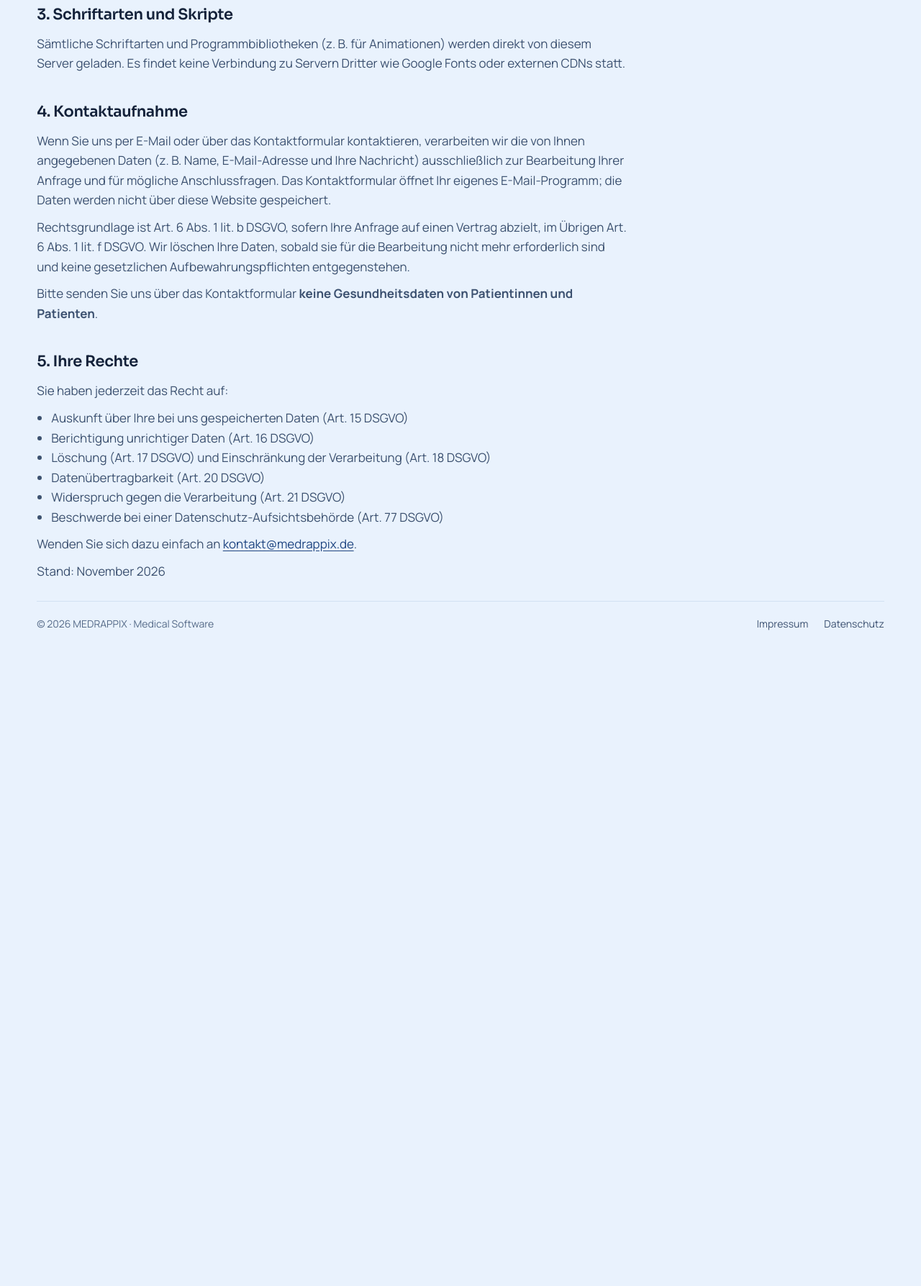
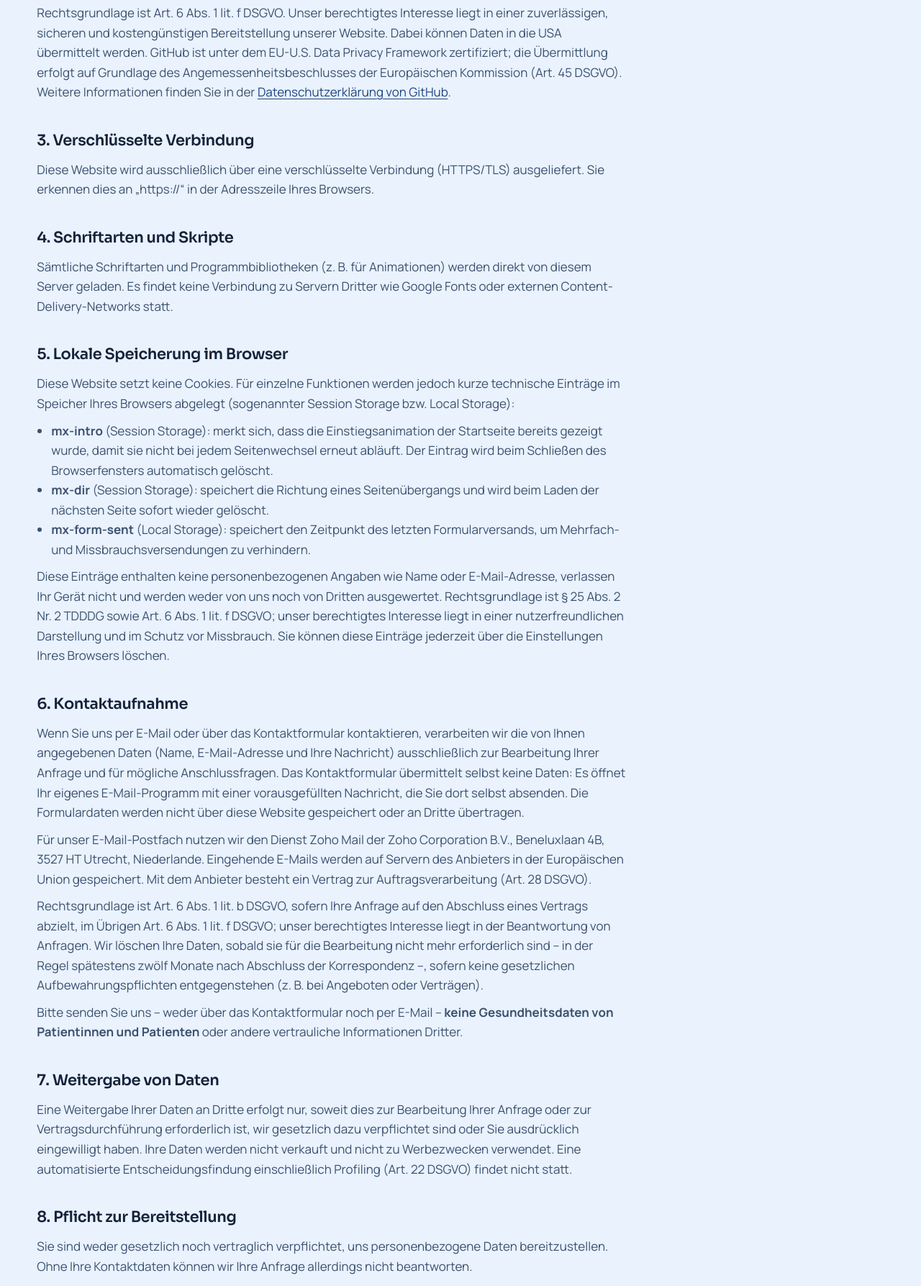
Before and after one commit to MEDRAPPIX/Website, a plain HTML site: page datenschutz/index.html in a window 1280 px wide. Shown: the part 1010-2797 px from the top of the page at 72% size. Before the commit the page ends 1953 px from the top, so only its background shows below. Drawn offline with Linux system fonts and the light colour scheme.

Commit message:
Add files via upload

```diff
--- a/datenschutz/index.html
+++ b/datenschutz/index.html
@@ -4,7 +4,7 @@
   <meta charset="utf-8">
   <meta name="viewport" content="width=device-width, initial-scale=1, viewport-fit=cover">
   <title>Datenschutz – MEDRAPPIX</title>
-  <meta name="description" content="Rechtliche Angaben zu MEDRAPPIX.">
+  <meta name="description" content="Datenschutzhinweise der Website von MEDRAPPIX – Medical Software.">
   <meta name="theme-color" content="#e9f2fd">
   <meta name="robots" content="noindex, follow">
   <link rel="icon" type="image/png" sizes="32x32" href="../assets/img/favicon-32.png">
@@ -24,9 +24,9 @@
       <a class="brand" href="../" data-logo aria-label="MEDRAPPIX – Medical Software, zur Startseite"><img class="logo-fallback" src="../assets/img/medrappix-logo.png" width="1600" height="394" alt="MEDRAPPIX – Medical Software"></a>
       <nav class="main-nav" id="mainNav" aria-label="Hauptnavigation">
         <ul>
-          <li><a href="../vorgehen/" data-dir="fade">Vorgehen</a></li>
           <li><a href="../ueber-uns/" data-dir="fade">Über uns</a></li>
           <li><a href="../anwendungsfelder/" data-dir="fade">Anwendungsfelder</a></li>
+          <li><a href="../vorgehen/" data-dir="fade">Vorgehen</a></li>
           <li><a href="../kosten/" data-dir="fade">Kosten</a></li>
           <li><a href="../faq/" data-dir="fade">FAQ</a></li>
           <li><a href="../#kontakt" data-dir="fade">Kontakt</a></li>
@@ -43,42 +43,70 @@
       </div>
       <article class="legal">
         <h1>Datenschutzhinweise</h1>
-        <p>Wir freuen uns über Ihr Interesse an MEDRAPPIX. Der Schutz Ihrer personenbezogenen Daten ist uns wichtig – gerade weil wir im Gesundheitswesen arbeiten. Diese Website ist bewusst schlank gehalten: <strong>keine Cookies, kein Tracking, keine Analyse-Tools, keine eingebundenen Inhalte Dritter.</strong></p>
+        <p>Wir freuen uns über Ihr Interesse an MEDRAPPIX. Der Schutz Ihrer personenbezogenen Daten ist uns wichtig – gerade weil wir im Gesundheitswesen arbeiten. Diese Website ist bewusst schlank gehalten: <strong>keine Cookies, kein Tracking, keine Analyse-Tools, keine eingebundenen Inhalte Dritter.</strong> Im Folgenden informieren wir Sie, welche Daten beim Besuch dieser Website verarbeitet werden.</p>
 
         <h2>1. Verantwortlicher</h2>
+        <p>
           MEDRAPPIX<br>
           Dr. med. Kay Brilla<br>
           Straße zum See 21<br>
           16348 Wandlitz<br>
           Deutschland<br>
+          Telefon: 0174 4215630<br>
           E-Mail: <a href="mailto:kontakt@medrappix.de">kontakt@medrappix.de</a>
+        </p>
+        <p>Ein Datenschutzbeauftragter ist für uns gesetzlich nicht vorgeschrieben und daher nicht benannt. Bei Fragen zum Datenschutz wenden Sie sich bitte direkt an die oben genannte Adresse.</p>
 
         <h2>2. Hosting über GitHub Pages</h2>
-        <p>Diese Website wird über GitHub Pages bereitgestellt, einen Dienst der GitHub Inc., 88 Colin P. Kelly Jr. Street, San Francisco, CA 94107, USA. Beim Aufruf der Website verarbeitet GitHub technisch notwendige Verbindungsdaten (insbesondere Ihre IP-Adresse, Datum und Uhrzeit des Zugriffs, aufgerufene Seite, Browser- und Betriebssysteminformationen), um die Website auszuliefern und die Sicherheit des Dienstes zu gewährleisten.</p>
-        <p>Rechtsgrundlage ist Art. 6 Abs. 1 lit. f DSGVO. Unser berechtigtes Interesse liegt in einer zuverlässigen, sicheren und kostengünstigen Bereitstellung unserer Website. Eine Übermittlung in die USA erfolgt auf Grundlage des EU-U.S. Data Privacy Framework, unter dem GitHub zertifiziert ist, sowie ergänzender Standardvertragsklauseln. Weitere Informationen: <a href="https://docs.github.com/de/site-policy/privacy-policies/github-general-privacy-statement" rel="noopener">Datenschutzerklärung von GitHub</a>.</p>
+        <p>Diese Website wird über GitHub Pages bereitgestellt, einen Dienst der GitHub, Inc., 88 Colin P. Kelly Jr. Street, San Francisco, CA 94107, USA. Beim Aufruf der Website verarbeitet GitHub technisch notwendige Verbindungsdaten, insbesondere Ihre IP-Adresse, Datum und Uhrzeit des Zugriffs, die aufgerufene Seite sowie Informationen zu Browser und Betriebssystem. Dies ist erforderlich, um die Website auszuliefern und die Sicherheit des Dienstes zu gewährleisten. Wir selbst haben keinen Zugriff auf diese Verbindungsdaten und werten sie nicht aus.</p>
+        <p>Rechtsgrundlage ist Art. 6 Abs. 1 lit. f DSGVO. Unser berechtigtes Interesse liegt in einer zuverlässigen, sicheren und kostengünstigen Bereitstellung unserer Website. Dabei können Daten in die USA übermittelt werden. GitHub ist unter dem EU-U.S. Data Privacy Framework zertifiziert; die Übermittlung erfolgt auf Grundlage des Angemessenheitsbeschlusses der Europäischen Kommission (Art. 45 DSGVO). Weitere Informationen finden Sie in der <a href="https://docs.github.com/de/site-policy/privacy-policies/github-general-privacy-statement" rel="noopener">Datenschutzerklärung von GitHub</a>.</p>
 
-        <h2>3. Schriftarten und Skripte</h2>
-        <p>Sämtliche Schriftarten und Programmbibliotheken (z. B. für Animationen) werden direkt von diesem Server geladen. Es findet keine Verbindung zu Servern Dritter wie Google Fonts oder externen CDNs statt.</p>
+        <h2>3. Verschlüsselte Verbindung</h2>
+        <p>Diese Website wird ausschließlich über eine verschlüsselte Verbindung (HTTPS/TLS) ausgeliefert. Sie erkennen dies an „https://“ in der Adresszeile Ihres Browsers.</p>
 
-        <h2>4. Kontaktaufnahme</h2>
-        <p>Wenn Sie uns per E-Mail oder über das Kontaktformular kontaktieren, verarbeiten wir die von Ihnen angegebenen Daten (z. B. Name, E-Mail-Adresse und Ihre Nachricht) ausschließlich zur Bearbeitung Ihrer Anfrage und für mögliche Anschlussfragen. Das Kontaktformular öffnet Ihr eigenes E-Mail-Programm; die Daten werden nicht über diese Website gespeichert.</p>
-        <p>Rechtsgrundlage ist Art. 6 Abs. 1 lit. b DSGVO, sofern Ihre Anfrage auf einen Vertrag abzielt, im Übrigen Art. 6 Abs. 1 lit. f DSGVO. Wir löschen Ihre Daten, sobald sie für die Bearbeitung nicht mehr erforderlich sind und keine gesetzlichen Aufbewahrungspflichten entgegenstehen.</p>
-        <p>Bitte senden Sie uns über das Kontaktformular <strong>keine Gesundheitsdaten von Patientinnen und Patienten</strong>.</p>
+        <h2>4. Schriftarten und Skripte</h2>
+        <p>Sämtliche Schriftarten und Programmbibliotheken (z. B. für Animationen) werden direkt von diesem Server geladen. Es findet keine Verbindung zu Servern Dritter wie Google Fonts oder externen Content-Delivery-Networks statt.</p>
 
-        <h2>5. Ihre Rechte</h2>
+        <h2>5. Lokale Speicherung im Browser</h2>
+        <p>Diese Website setzt keine Cookies. Für einzelne Funktionen werden jedoch kurze technische Einträge im Speicher Ihres Browsers abgelegt (sogenannter Session Storage bzw. Local Storage):</p>
+        <ul>
+          <li><strong>mx-intro</strong> (Session Storage): merkt sich, dass die Einstiegsanimation der Startseite bereits gezeigt wurde, damit sie nicht bei jedem Seitenwechsel erneut abläuft. Der Eintrag wird beim Schließen des Browserfensters automatisch gelöscht.</li>
+          <li><strong>mx-dir</strong> (Session Storage): speichert die Richtung eines Seitenübergangs und wird beim Laden der nächsten Seite sofort wieder gelöscht.</li>
+          <li><strong>mx-form-sent</strong> (Local Storage): speichert den Zeitpunkt des letzten Formularversands, um Mehrfach- und Missbrauchsversendungen zu verhindern.</li>
+        </ul>
+        <p>Diese Einträge enthalten keine personenbezogenen Angaben wie Name oder E-Mail-Adresse, verlassen Ihr Gerät nicht und werden weder von uns noch von Dritten ausgewertet. Rechtsgrundlage ist § 25 Abs. 2 Nr. 2 TDDDG sowie Art. 6 Abs. 1 lit. f DSGVO; unser berechtigtes Interesse liegt in einer nutzerfreundlichen Darstellung und im Schutz vor Missbrauch. Sie können diese Einträge jederzeit über die Einstellungen Ihres Browsers löschen.</p>
+
+        <h2>6. Kontaktaufnahme</h2>
+        <p>Wenn Sie uns per E-Mail oder über das Kontaktformular kontaktieren, verarbeiten wir die von Ihnen angegebenen Daten (Name, E-Mail-Adresse und Ihre Nachricht) ausschließlich zur Bearbeitung Ihrer Anfrage und für mögliche Anschlussfragen. Das Kontaktformular übermittelt selbst keine Daten: Es öffnet Ihr eigenes E-Mail-Programm mit einer vorausgefüllten Nachricht, die Sie dort selbst absenden. Die Formulardaten werden nicht über diese Website gespeichert oder an Dritte übertragen.</p>
+        <p>Für unser E-Mail-Postfach nutzen wir den Dienst Zoho Mail der Zoho Corporation B.V., Beneluxlaan 4B, 3527 HT Utrecht, Niederlande. Eingehende E-Mails werden auf Servern des Anbieters in der Europäischen Union gespeichert. Mit dem Anbieter besteht ein Vertrag zur Auftragsverarbeitung (Art. 28 DSGVO).</p>
+        <p>Rechtsgrundlage ist Art. 6 Abs. 1 lit. b DSGVO, sofern Ihre Anfrage auf den Abschluss eines Vertrags abzielt, im Übrigen Art. 6 Abs. 1 lit. f DSGVO; unser berechtigtes Interesse liegt in der Beantwortung von Anfragen. Wir löschen Ihre Daten, sobald sie für die Bearbeitung nicht mehr erforderlich sind – in der Regel spätestens zwölf Monate nach Abschluss der Korrespondenz –, sofern keine gesetzlichen Aufbewahrungspflichten entgegenstehen (z. B. bei Angeboten oder Verträgen).</p>
+        <p>Bitte senden Sie uns – weder über das Kontaktformular noch per E-Mail – <strong>keine Gesundheitsdaten von Patientinnen und Patienten</strong> oder andere vertrauliche Informationen Dritter.</p>
+
+        <h2>7. Weitergabe von Daten</h2>
+        <p>Eine Weitergabe Ihrer Daten an Dritte erfolgt nur, soweit dies zur Bearbeitung Ihrer Anfrage oder zur Vertragsdurchführung erforderlich ist, wir gesetzlich dazu verpflichtet sind oder Sie ausdrücklich eingewilligt haben. Ihre Daten werden nicht verkauft und nicht zu Werbezwecken verwendet. Eine automatisierte Entscheidungsfindung einschließlich Profiling (Art. 22 DSGVO) findet nicht statt.</p>
+
+        <h2>8. Pflicht zur Bereitstellung</h2>
+        <p>Sie sind weder gesetzlich noch vertraglich verpflichtet, uns personenbezogene Daten bereitzustellen. Ohne Ihre Kontaktdaten können wir Ihre Anfrage allerdings nicht beantworten.</p>
+
+        <h2>9. Ihre Rechte</h2>
         <p>Sie haben jederzeit das Recht auf:</p>
         <ul>
           <li>Auskunft über Ihre bei uns gespeicherten Daten (Art. 15 DSGVO)</li>
           <li>Berichtigung unrichtiger Daten (Art. 16 DSGVO)</li>
           <li>Löschung (Art. 17 DSGVO) und Einschränkung der Verarbeitung (Art. 18 DSGVO)</li>
           <li>Datenübertragbarkeit (Art. 20 DSGVO)</li>
-          <li>Widerspruch gegen die Verarbeitung (Art. 21 DSGVO)</li>
-          <li>Beschwerde bei einer Datenschutz-Aufsichtsbehörde (Art. 77 DSGVO)</li>
+          <li>Widerspruch gegen die Verarbeitung (Art. 21 DSGVO, siehe unten)</li>
         </ul>
         <p>Wenden Sie sich dazu einfach an <a href="mailto:kontakt@medrappix.de">kontakt@medrappix.de</a>.</p>
+        <p class="hint"><strong>Widerspruchsrecht:</strong> Soweit wir Ihre Daten auf Grundlage von Art. 6 Abs. 1 lit. f DSGVO (berechtigtes Interesse) verarbeiten, können Sie dieser Verarbeitung aus Gründen, die sich aus Ihrer besonderen Situation ergeben, jederzeit widersprechen. Wir verarbeiten Ihre Daten dann nicht mehr, es sei denn, wir können zwingende schutzwürdige Gründe für die Verarbeitung nachweisen, die Ihre Interessen, Rechte und Freiheiten überwiegen, oder die Verarbeitung dient der Geltendmachung, Ausübung oder Verteidigung von Rechtsansprüchen.</p>
+
+        <h2>10. Beschwerderecht bei der Aufsichtsbehörde</h2>
+        <p>Sie haben das Recht, sich bei einer Datenschutz-Aufsichtsbehörde zu beschweren (Art. 77 DSGVO), insbesondere in dem Bundesland Ihres Wohnsitzes oder unseres Sitzes. Für uns zuständig ist die Landesbeauftragte für den Datenschutz und für das Recht auf Akteneinsicht Brandenburg (<a href="https://www.lda.brandenburg.de" rel="noopener">www.lda.brandenburg.de</a>).</p>
+
+        <h2>11. Änderungen dieser Hinweise</h2>
+        <p>Wir passen diese Datenschutzhinweise an, wenn sich die Website oder die rechtlichen Anforderungen ändern. Es gilt die jeweils hier veröffentlichte Fassung.</p>
 
         <p>Stand: November 2026</p>
-
       </article>
 
       <footer class="site-footer">
```
Also changed, not shown: anwendungsfelder/index.html (+1 -1 lines), faq/index.html (+1 -1 lines), impressum/index.html (+1 -1 lines), index.html (+2 -2 lines), kosten/index.html (+1 -1 lines), ueber-uns/index.html (+1 -1 lines), vorgehen/index.html (+1 -1 lines).
